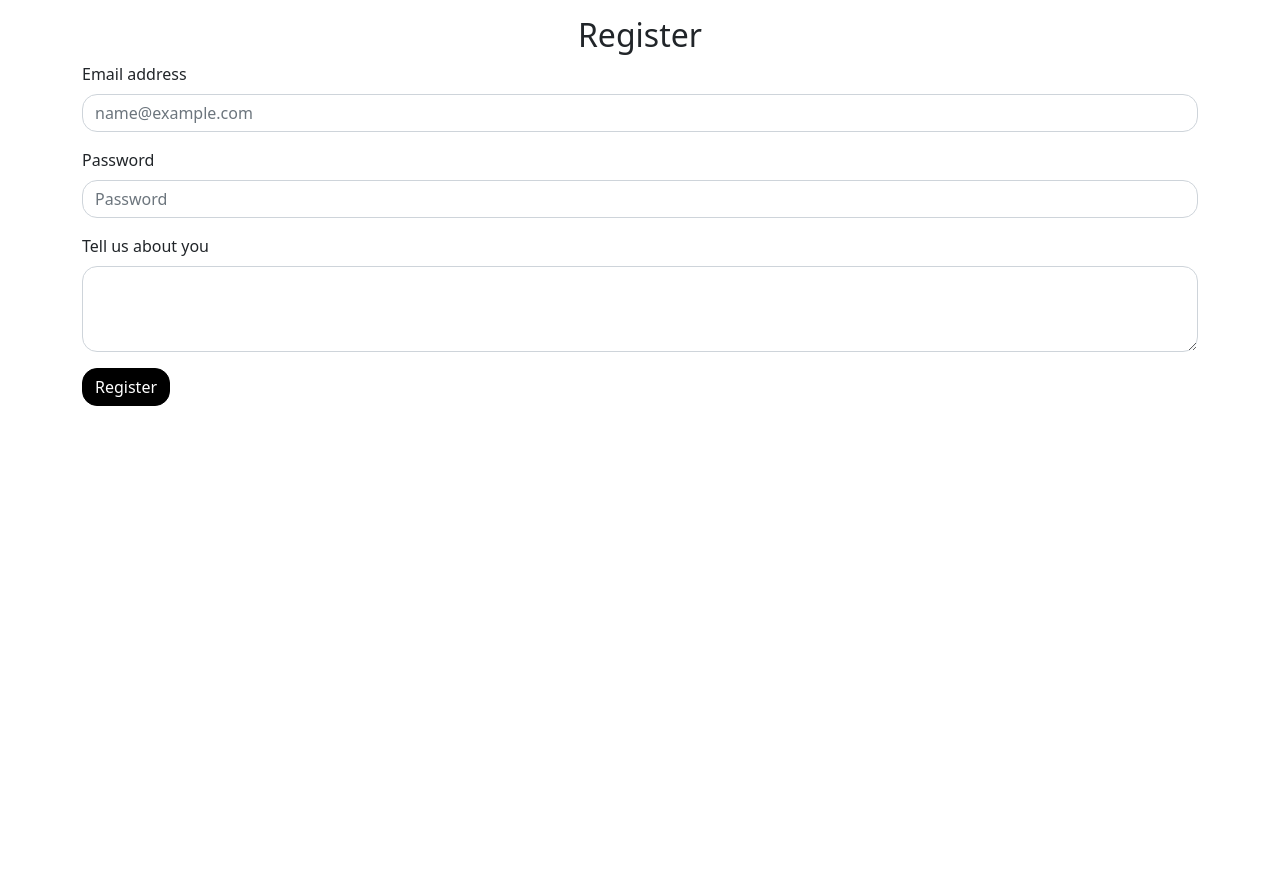
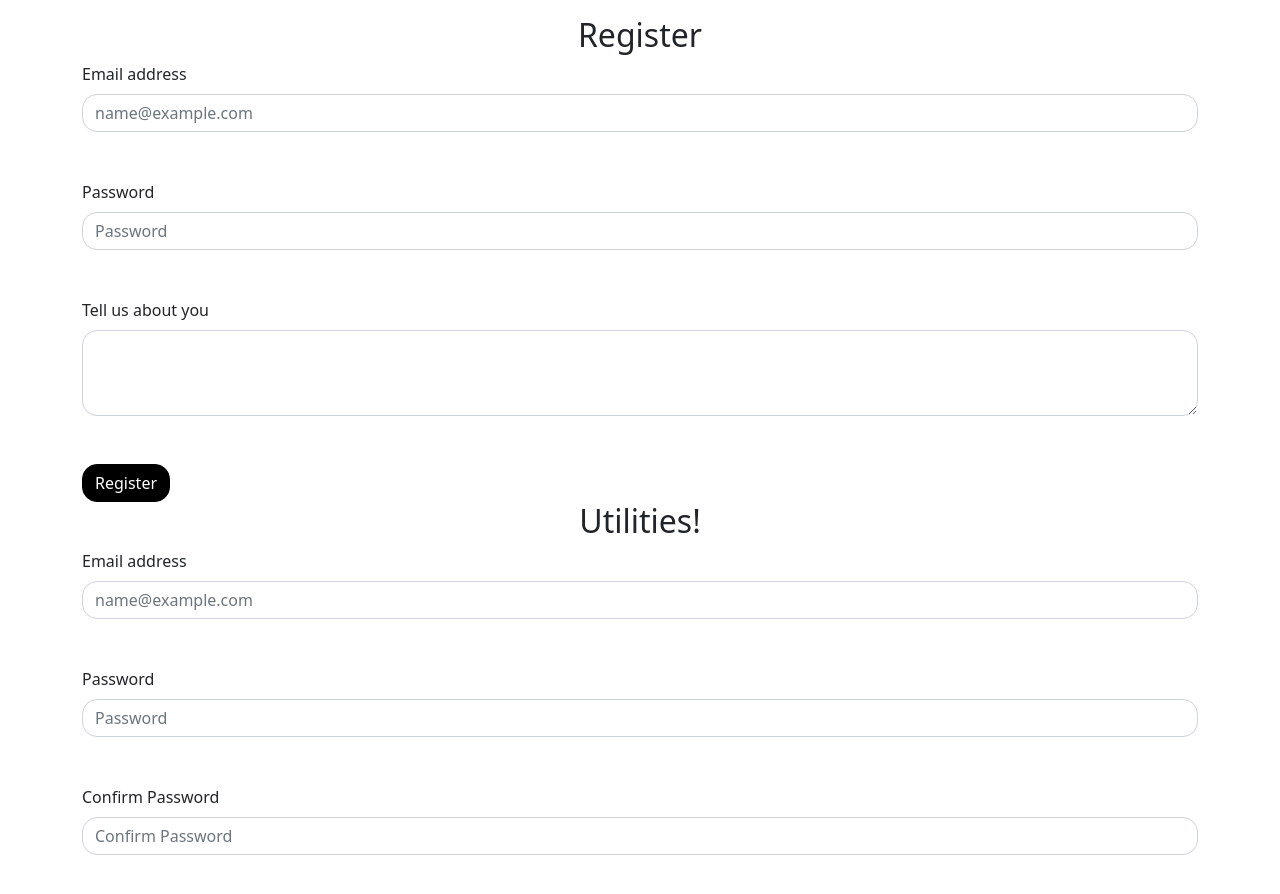
Before and after one commit to jzandag/recipe-app, a React (Create React App) app: page / in a window 1280 px wide. Shown: the top 894 px of the page. Before the commit the page ends 800 px from the top, so only its background shows below. Built offline with nearby package versions, Linux system fonts and the light colour scheme.

Commit message:
custom utilities addition

```diff
--- a/src/components/Login/Login.js
+++ b/src/components/Login/Login.js
@@ -42,6 +42,42 @@ class Login extends Component {
                     </button>
                 </div>
             </div>
+            <div>
+        <h2 class="text-center"> Utilities! </h2>
+        <div class="mb-3">
+          <label for="email" class="form-label">
+            Email address
+          </label>
+          <input
+            type="email"
+            class="form-control"
+            id="email"
+            placeholder="name@example.com"
+          />
+        </div>
+        <div class="mb-3">
+          <label for="password" class="form-label">
+            Password
+          </label>
+          <input
+            type="password"
+            class="form-control"
+            id="password"
+            placeholder="Password"
+          />
+        </div>
+        <div class="mb-3">
+          <label for="cpassword" class="form-label">
+            Confirm Password
+          </label>
+          <input
+            type="password"
+            class="form-control"
+            id="password"
+            placeholder="Confirm Password"
+          />
+        </div>
+    </div>
         </div>
         )
     }
--- a/src/main.scss
+++ b/src/main.scss
@@ -2,4 +2,17 @@
 $primary: #000000;
 $border-radius: 15px;
 
+$utilities: (
+    "custom-margin": (
+        property: margin-bottom,
+        class: mb,
+        values: (
+            0: 0,
+            1: 1rem,
+            2: 2rem,
+            3: 3rem,
+        )
+    )
+);
+
 @import "../node_modules/bootstrap/scss/bootstrap.scss";
```
Also changed, not shown: src/main.css, 1 other file (tests, documents, lock files or other folders).
